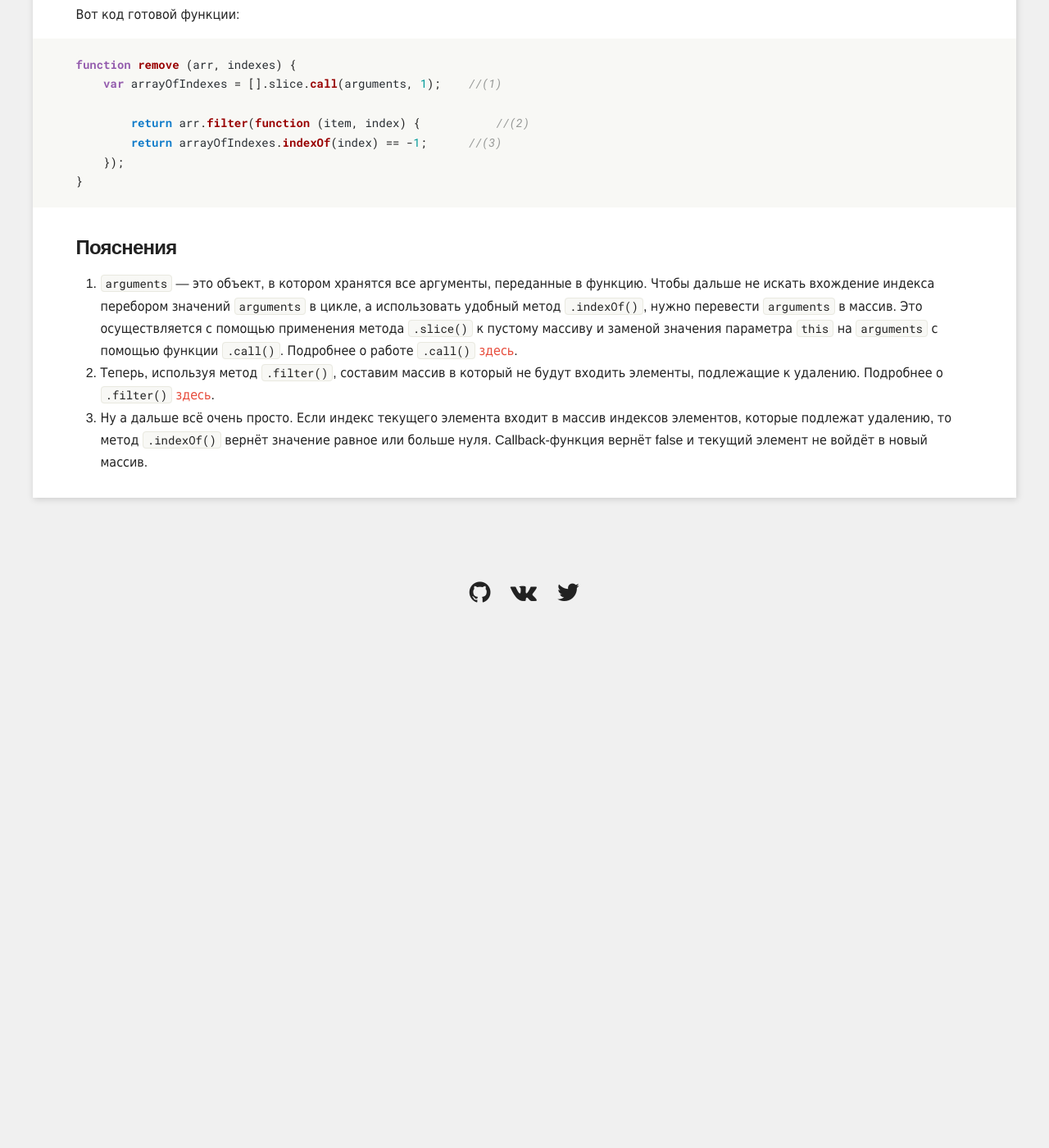
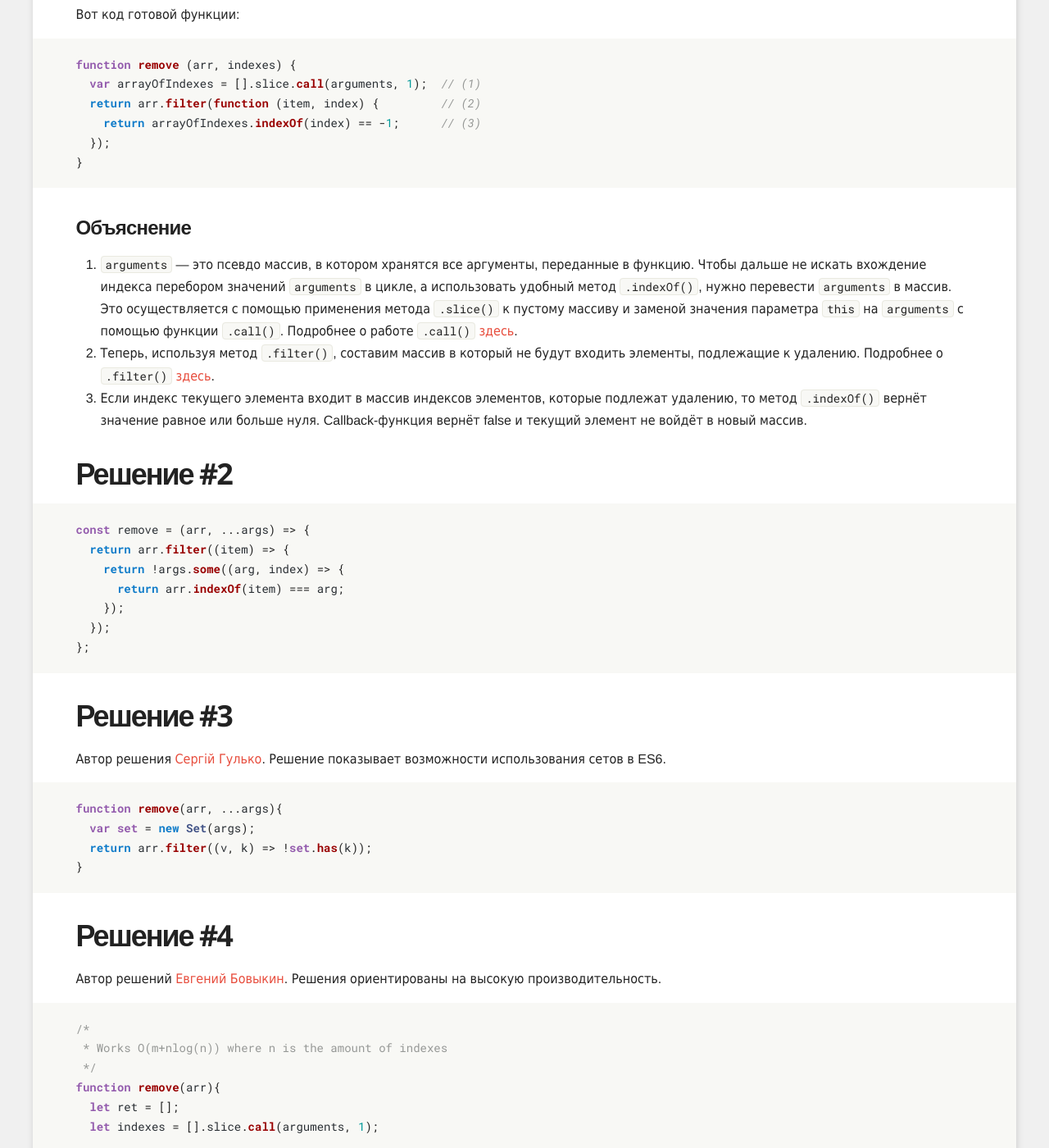
Before and after one commit to rtivital/jsraccoon, a Jekyll site: the page built from _posts/2016-01-29-exercise-remove-from-array.md, in a window 1280 px wide and 1400 px high, scrolled down 991 px. Shown: the whole window at 82% size. Built offline with Jekyll 4.4.1, drawn with Linux system fonts in a browser that asks for light colours; nearby versions of some CDN libraries; comment, search, counter and statistics services are not loaded; before the commit the page ends 1739 px from its top, so only the background shows below that; some of the changed text lies outside the part shown.

Commit message:
Add more solutions

```diff
--- a/_posts/2016-01-29-exercise-remove-from-array.md
+++ b/_posts/2016-01-29-exercise-remove-from-array.md
@@ -27,15 +27,76 @@ remove(random, 1, 3); // [undefined, null, {data: [...]}]
 Вот код готовой функции:
 {% highlight javascript %}
 function remove (arr, indexes) {
-    var arrayOfIndexes = [].slice.call(arguments, 1);    //(1)
-
-	return arr.filter(function (item, index) {           //(2)
-        return arrayOfIndexes.indexOf(index) == -1;      //(3)
-    });
+  var arrayOfIndexes = [].slice.call(arguments, 1);  // (1)
+  return arr.filter(function (item, index) {         // (2)
+    return arrayOfIndexes.indexOf(index) == -1;      // (3)
+  });
 }
 {% endhighlight %}
 
-#### Пояснения
-1. `arguments` — это объект, в котором хранятся все аргументы, переданные в функцию. Чтобы дальше не искать вхождение индекса перебором значений `arguments` в цикле, а использовать удобный метод `.indexOf()`, нужно перевести `arguments` в массив. Это осуществляется с помощью применения метода `.slice()` к пустому массиву и заменой значения параметра `this` на `arguments` с помощью функции `.call()`. Подробнее о работе `.call()` [здесь](https://learn.javascript.ru/call-apply#метод-call).
+#### Объяснение
+1. `arguments` — это псевдо массив, в котором хранятся все аргументы, переданные в функцию. Чтобы дальше не искать вхождение индекса перебором значений `arguments` в цикле, а использовать удобный метод `.indexOf()`, нужно перевести `arguments` в массив. Это осуществляется с помощью применения метода `.slice()` к пустому массиву и заменой значения параметра `this` на `arguments` с помощью функции `.call()`. Подробнее о работе `.call()` [здесь](https://learn.javascript.ru/call-apply#метод-call).
 2. Теперь, используя метод `.filter()`, составим массив в который не будут входить элементы, подлежащие к удалению. Подробнее о `.filter()` [здесь](https://learn.javascript.ru/array-iteration#filter).
-3. Ну а дальше всё очень просто. Если индекс текущего элемента входит в массив индексов элементов, которые подлежат удалению, то метод `.indexOf()` вернёт значение равное или больше нуля. Callback-функция вернёт false и текущий элемент не войдёт в новый массив.
+3. Если индекс текущего элемента входит в массив индексов элементов, которые подлежат удалению, то метод `.indexOf()` вернёт значение равное или больше нуля. Callback-функция вернёт false и текущий элемент не войдёт в новый массив.
+
+## Решение #2
+{% highlight javascript %}
+const remove = (arr, ...args) => {
+  return arr.filter((item) => {
+    return !args.some((arg, index) => {
+      return arr.indexOf(item) === arg;
+    });
+  });
+};
+{% endhighlight %}
+
+## Решение #3
+Автор решения [Сергій Гулько](https://github.com/Felytic). Решение показывает возможности использования сетов в ES6.
+{% highlight javascript %}
+function remove(arr, ...args){
+  var set = new Set(args);
+  return arr.filter((v, k) => !set.has(k));
+}
+{% endhighlight %}
+
+## Решение #4
+Автор решений [Евгений Бовыкин](https://github.com/missingdays). Решения ориентированы на высокую производительность.
+{% highlight javascript %}
+/*
+ * Works O(m+nlog(n)) where n is the amount of indexes
+ */
+function remove(arr){
+  let ret = [];
+  let indexes = [].slice.call(arguments, 1);
+
+  indexes.sort();
+  let j = 0;
+
+  for(let i = 0; i < arr.length; i++){
+    if(i !== indexes[j]){
+      ret.push(arr[i]);
+    } else {
+      j += 1;
+    }
+  }
+
+  return ret;
+}
+
+/*
+ * Works O(m*n) where n is the amount of indexes
+ */
+function _remove(arr){
+  let ret = [];
+
+  let indexes = [].slice.call(arguments, 1);
+
+  for(let i = 0; i < arr.length; i++){
+    if(indexes.indexOf(i) === -1){
+      ret.push(arr[i])
+    }
+  }
+
+  return ret;
+}
+{% endhighlight %}
```
